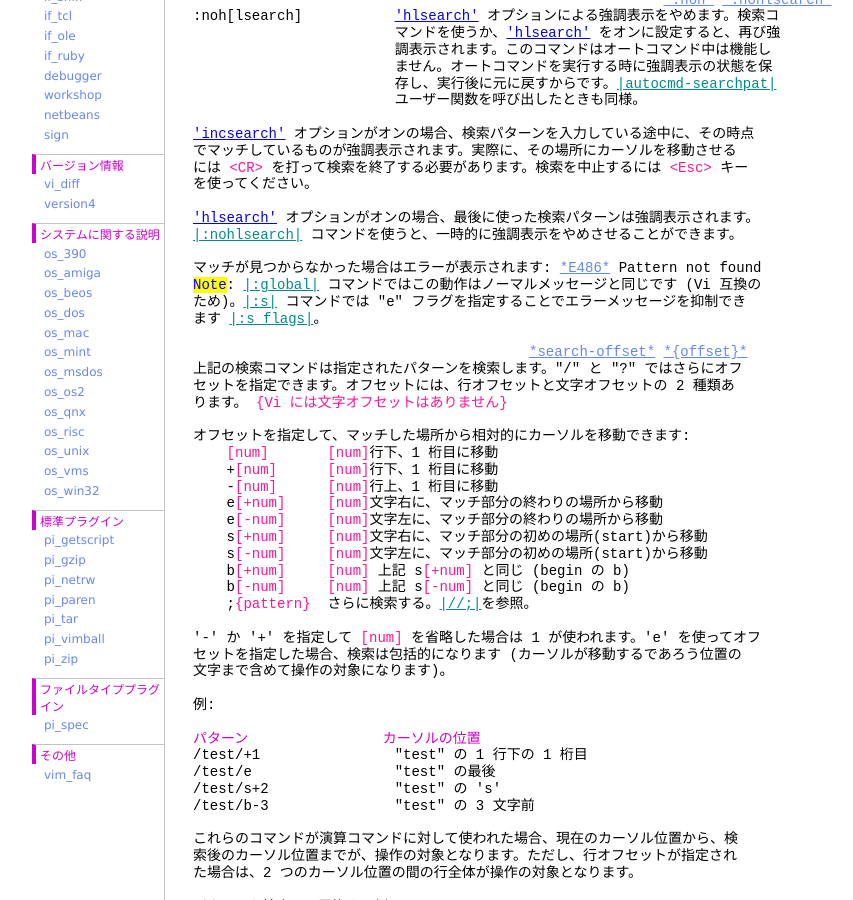
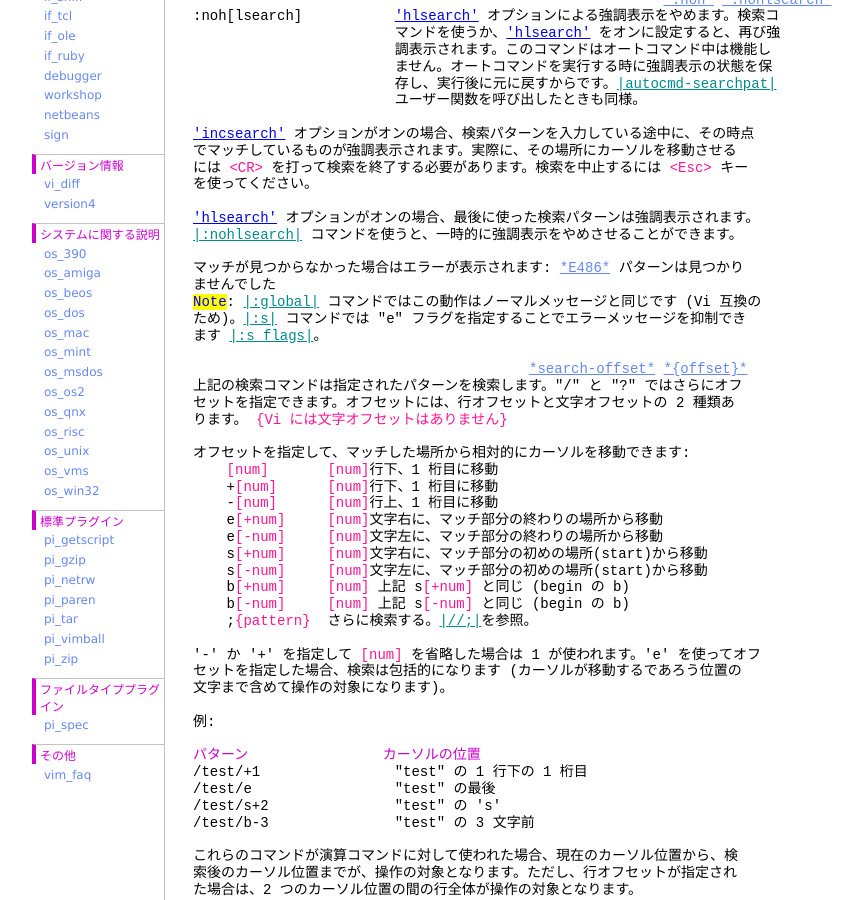
Before and after one commit to vim-jp/vimdoc-ja, a Jekyll site: the page built from pattern.html, in a window 1280 px wide and 900 px high, scrolled down 2479 px. Shown: the whole window, without its empty margins (208-1061 px from the left). Built offline with Jekyll 4.4.1, drawn with Linux system fonts in a browser that asks for light colours; nearby versions of some CDN libraries; Markdown is read by kramdown in place of the engine named in the settings; comment, search, counter and statistics services are not loaded.

Commit message:
Deployed vim-jp/vimdoc-ja@c87bfc34d1a98b7b7bddec94ed5b357195d24192 by ixeris.kaoriya.net

```diff
--- a/pattern.html
+++ b/pattern.html
@@ -154,7 +154,8 @@
 <a class="Type" href="options.html#'hlsearch'">'hlsearch'</a>&nbsp;オプションがオンの場合、最後に使った検索パターンは強調表示されます。<br>
 <a class="Identifier" href="pattern.html#:nohlsearch">|:nohlsearch|</a>&nbsp;コマンドを使うと、一時的に強調表示をやめさせることができます。<br>
 <br>
-マッチが見つからなかった場合はエラーが表示されます:&nbsp;<a class="Constant" href="pattern.html#E486" name="E486">*E486*</a>&nbsp;Pattern not found<br>
+マッチが見つからなかった場合はエラーが表示されます:&nbsp;<a class="Constant" href="pattern.html#E486" name="E486">*E486*</a>&nbsp;パターンは見つかり<br>
+ませんでした<br>
 <span class="Todo">Note</span>:&nbsp;<a class="Identifier" href="repeat.html#:global">|:global|</a>&nbsp;コマンドではこの動作はノーマルメッセージと同じです (Vi 互換の<br>
 ため)。<a class="Identifier" href="change.html#:s">|:s|</a>&nbsp;コマンドでは &quot;e&quot; フラグを指定することでエラーメッセージを抑制でき<br>
 ます&nbsp;<a class="Identifier" href="change.html#:s_flags">|:s_flags|</a>。<br>
--- a/various.html
+++ b/various.html
@@ -528,7 +528,7 @@
 <div class="helpExample">&nbsp;&nbsp;&nbsp;&nbsp;&nbsp;&nbsp;&nbsp;&nbsp;&nbsp;&nbsp;&nbsp;&nbsp;&nbsp;&nbsp;&nbsp;&nbsp;&nbsp;&nbsp;&nbsp;&nbsp;&nbsp;&nbsp;&nbsp;&nbsp;&nbsp;&nbsp;&nbsp;&nbsp;:let v:errmsg = &quot;&quot;<br>
 &nbsp;&nbsp;&nbsp;&nbsp;&nbsp;&nbsp;&nbsp;&nbsp;&nbsp;&nbsp;&nbsp;&nbsp;&nbsp;&nbsp;&nbsp;&nbsp;&nbsp;&nbsp;&nbsp;&nbsp;&nbsp;&nbsp;&nbsp;&nbsp;&nbsp;&nbsp;&nbsp;&nbsp;:silent! /^begin<br>
 &nbsp;&nbsp;&nbsp;&nbsp;&nbsp;&nbsp;&nbsp;&nbsp;&nbsp;&nbsp;&nbsp;&nbsp;&nbsp;&nbsp;&nbsp;&nbsp;&nbsp;&nbsp;&nbsp;&nbsp;&nbsp;&nbsp;&nbsp;&nbsp;&nbsp;&nbsp;&nbsp;&nbsp;:if v:errmsg != &quot;&quot;<br>
-&nbsp;&nbsp;&nbsp;&nbsp;&nbsp;&nbsp;&nbsp;&nbsp;&nbsp;&nbsp;&nbsp;&nbsp;&nbsp;&nbsp;&nbsp;&nbsp;&nbsp;&nbsp;&nbsp;&nbsp;&nbsp;&nbsp;&nbsp;&nbsp;&nbsp;&nbsp;&nbsp;&nbsp;: ... パターンが見付からなかった</div>
+&nbsp;&nbsp;&nbsp;&nbsp;&nbsp;&nbsp;&nbsp;&nbsp;&nbsp;&nbsp;&nbsp;&nbsp;&nbsp;&nbsp;&nbsp;&nbsp;&nbsp;&nbsp;&nbsp;&nbsp;&nbsp;&nbsp;&nbsp;&nbsp;&nbsp;&nbsp;&nbsp;&nbsp;: ... パターンは見つかりませんでした</div>
 &nbsp;&nbsp;&nbsp;&nbsp;&nbsp;&nbsp;&nbsp;&nbsp;&nbsp;&nbsp;&nbsp;&nbsp;&nbsp;&nbsp;&nbsp;&nbsp;&nbsp;&nbsp;&nbsp;&nbsp;&nbsp;&nbsp;&nbsp; &quot;:silent&quot; は hit-enter プロンプトも抑制します。外部プ<br>
 &nbsp;&nbsp;&nbsp;&nbsp;&nbsp;&nbsp;&nbsp;&nbsp;&nbsp;&nbsp;&nbsp;&nbsp;&nbsp;&nbsp;&nbsp;&nbsp;&nbsp;&nbsp;&nbsp;&nbsp;&nbsp;&nbsp;&nbsp;&nbsp;ログラムを実行したとき、その出力は表示されたままになっ<br>
 &nbsp;&nbsp;&nbsp;&nbsp;&nbsp;&nbsp;&nbsp;&nbsp;&nbsp;&nbsp;&nbsp;&nbsp;&nbsp;&nbsp;&nbsp;&nbsp;&nbsp;&nbsp;&nbsp;&nbsp;&nbsp;&nbsp;&nbsp;&nbsp;てしまいます。その場合は<a class="Identifier" href="various.html#CTRL-L">|CTRL-L|</a>でスクリーンを綺麗にで<br>
```
